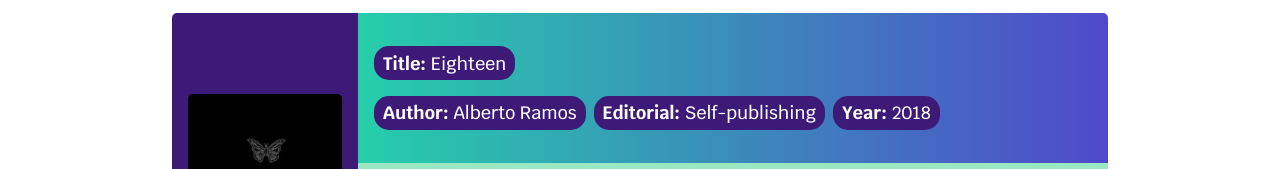
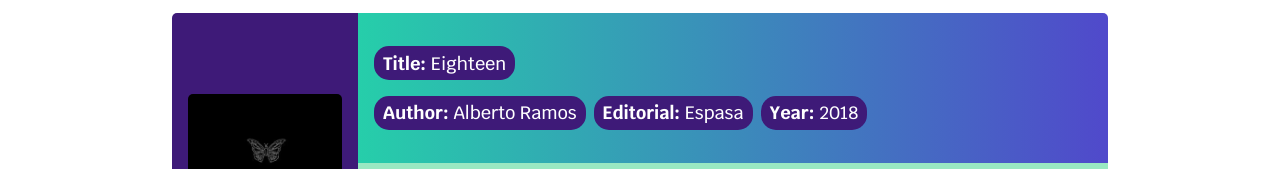
Before and after one commit to ismamartinmartin/proyecto_final_ismael, a plain HTML site: page stories_with_g.html in a window 1280 px wide. Shown: the part 2279-2448 px from the top of the page. Drawn offline with Linux system fonts and the light colour scheme.

Commit message:
Correcciones ortográficas
Correcciones finales de ortografía y de contenido.

```diff
--- a/stories_with_g.html
+++ b/stories_with_g.html
@@ -232,7 +232,7 @@
                         <h6 class="cards__container__box__content--information--background storiesG__information__text--background"><span class="bold">Title:</span> <span class="cards__container__box__content--information--title">Eighteen</span></h6>
                         <div class="cards__container__box__content--information--secondLine">
                             <h6 class="cards__container__box__content--information--background storiesG__information__text--background"><span class="bold">Author:</span> Alberto Ramos</h6>
-                            <h6 class="cards__container__box__content--information--background storiesG__information__text--background"><span class="bold">Editorial:</span> Self-publishing</h6>
+                            <h6 class="cards__container__box__content--information--background storiesG__information__text--background"><span class="bold">Editorial:</span> Espasa</h6>
                             <h6 class="cards__container__box__content--information--background storiesG__information__text--background"><span class="bold">Year:</span> 2018</h6>
                         </div>
                     </div>
```
Also changed, not shown: contact_us.html (+1 -1 lines).
